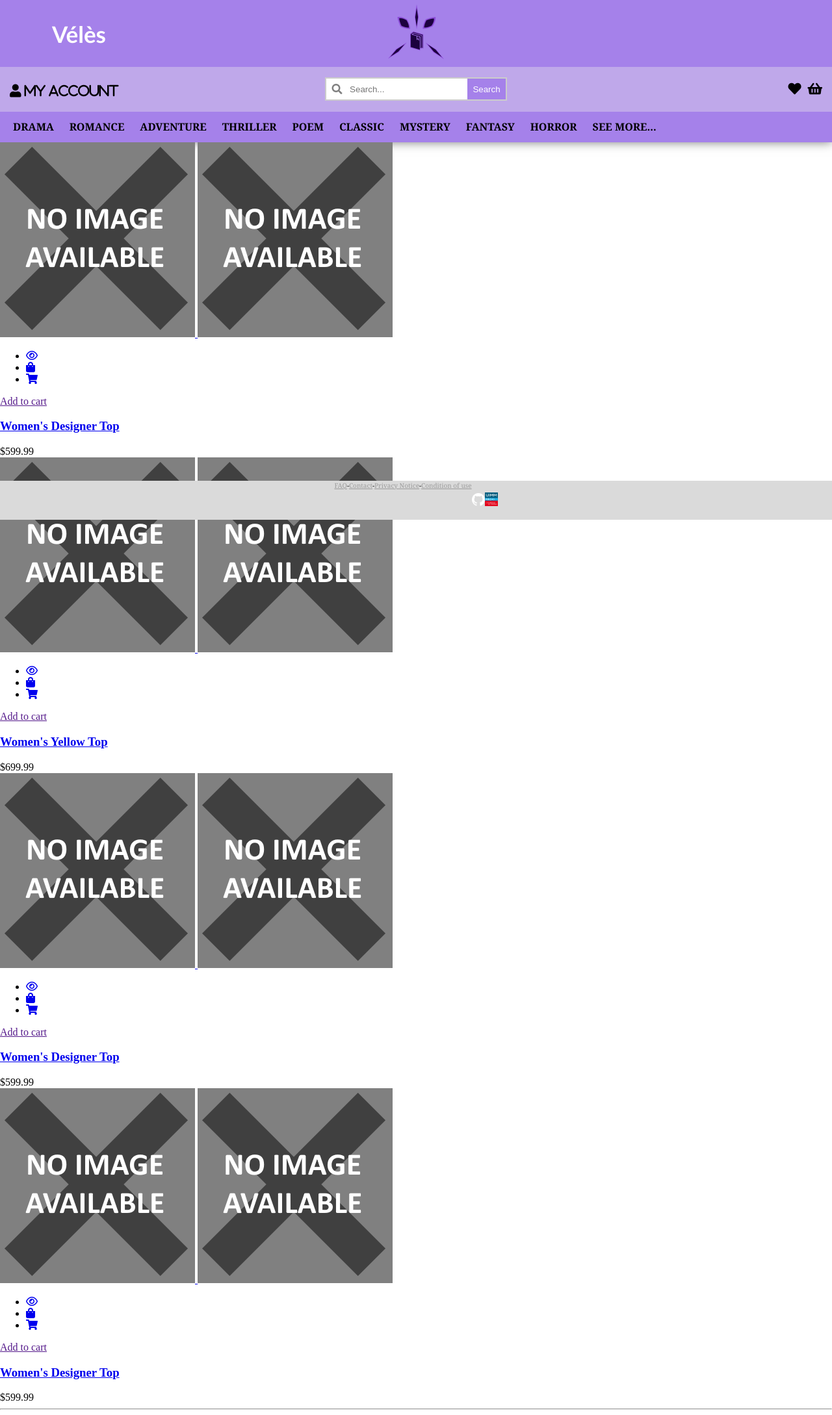
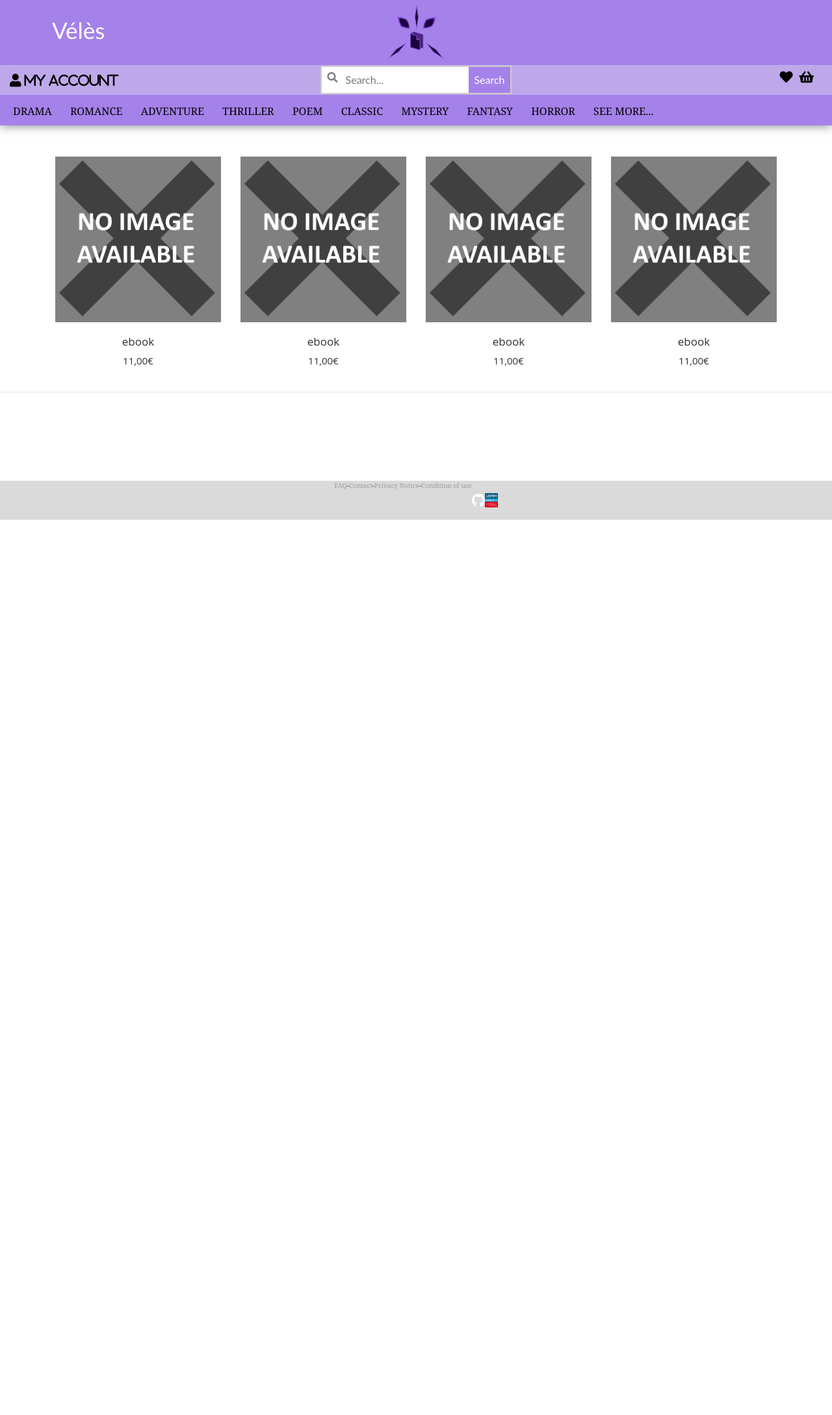
Before and after one commit to Opalie/ppe-hibouk, a PHP site: page / in a window 1280 px wide. Shown: the whole page at 65% size. After the commit the page ends 800 px from the top, so only its background shows below. Run offline with PHP 8.4, Linux system fonts and the light colour scheme; the visitor is signed in with stand-in values (Sample User, id 1); some libraries are stand-ins or nearby versions.

Commit message:
Fix css error

```diff
--- a/Website/index.php
+++ b/Website/index.php
@@ -9,6 +9,9 @@ include_once './include/session_function.php';
 <head>
     <meta charset="UTF-8" />
     <meta name="viewport" content="width=device-width, initial-scale=1.0" />
+    <link href="//maxcdn.bootstrapcdn.com/bootstrap/4.1.1/css/bootstrap.min.css" rel="stylesheet" id="bootstrap-css">
+    <!------ Include the above in your HEAD tag ---------->
+
     <script src="https://kit.fontawesome.com/64d58efce2.js"></script>
     <link rel="stylesheet" href="style/index.css" />
     <title>Profile</title>
@@ -20,7 +23,7 @@ include_once './include/navbar.php';
 
 <body>
 
-    <div class="container">
+    <div class="container mt-5">
         <div class="row">
             <div class="col-md-3 col-sm-6">
                 <div class="product-grid2">
@@ -37,8 +40,8 @@ include_once './include/navbar.php';
                         <a class="add-to-cart" href="">Add to cart</a>
                     </div>
                     <div class="product-content">
-                        <h3 class="title"><a href="#">Women's Designer Top</a></h3>
-                        <span class="price">$599.99</span>
+                        <h3 class="title"><a href="#">ebook</a></h3>
+                        <span class="price">11,00€</span>
                     </div>
                 </div>
             </div>
@@ -57,8 +60,8 @@ include_once './include/navbar.php';
                         <a class="add-to-cart" href="">Add to cart</a>
                     </div>
                     <div class="product-content">
-                        <h3 class="title"><a href="#">Women's Yellow Top</a></h3>
-                        <span class="price">$699.99</span>
+                        <h3 class="title"><a href="#">ebook</a></h3>
+                        <span class="price">11,00€</span>
                     </div>
                 </div>
             </div>
@@ -77,8 +80,8 @@ include_once './include/navbar.php';
                         <a class="add-to-cart" href="">Add to cart</a>
                     </div>
                     <div class="product-content">
-                        <h3 class="title"><a href="#">Women's Designer Top</a></h3>
-                        <span class="price">$599.99</span>
+                        <h3 class="title"><a href="#">ebook</a></h3>
+                        <span class="price">11,00€</span>
                     </div>
                 </div>
             </div>
@@ -97,8 +100,8 @@ include_once './include/navbar.php';
                         <a class="add-to-cart" href="">Add to cart</a>
                     </div>
                     <div class="product-content">
-                        <h3 class="title"><a href="#">Women's Designer Top</a></h3>
-                        <span class="price">$599.99</span>
+                        <h3 class="title"><a href="#">ebook</a></h3>
+                        <span class="price">11,00€</span>
                     </div>
                 </div>
             </div>
@@ -113,5 +116,8 @@ include_once './include/copyright.php';
 ?>
 
 <script src="js/.js"></script>
+<script src="//maxcdn.bootstrapcdn.com/bootstrap/4.1.1/js/bootstrap.min.js"></script>
+<script src="//cdnjs.cloudflare.com/ajax/libs/jquery/3.2.1/jquery.min.js"></script>
+
 
 </html>
--- a/Website/style/index.css
+++ b/Website/style/index.css
@@ -0,0 +1,32 @@
+.demo{padding:45px 0}
+.product-grid2{font-family:'Open Sans',sans-serif;position:relative}
+.product-grid2 .product-image2{overflow:hidden;position:relative}
+.product-grid2 .product-image2 a{display:block}
+.product-grid2 .product-image2 img{width:100%;height:auto}
+.product-image2 .pic-1{opacity:1;transition:all .5s}
+.product-grid2:hover .product-image2 .pic-1{opacity:0}
+.product-image2 .pic-2{width:100%;height:100%;opacity:0;position:absolute;top:0;left:0;transition:all .5s}
+.product-grid2:hover .product-image2 .pic-2{opacity:1}
+.product-grid2 .social{padding:0;margin:0;position:absolute;bottom:50px;right:25px;z-index:1}
+.product-grid2 .social li{margin:0 0 10px;display:block;transform:translateX(100px);transition:all .5s}
+.product-grid2:hover .social li{transform:translateX(0)}
+.product-grid2:hover .social li:nth-child(2){transition-delay:.15s}
+.product-grid2:hover .social li:nth-child(3){transition-delay:.25s}
+.product-grid2 .social li a{color:#505050;background-color:#fff;font-size:17px;line-height:45px;text-align:center;height:45px;width:45px;border-radius:50%;display:block;transition:all .3s ease 0s}
+.product-grid2 .social li a:hover{color:#fff;background-color:#3498db;box-shadow:0 0 10px rgba(0,0,0,.5)}
+.product-grid2 .social li a:after,.product-grid2 .social li a:before{content:attr(data-tip);color:#fff;background-color:#000;font-size:12px;line-height:22px;border-radius:3px;padding:0 5px;white-space:nowrap;opacity:0;transform:translateX(-50%);position:absolute;left:50%;top:-30px}
+.product-grid2 .social li a:after{content:'';height:15px;width:15px;border-radius:0;transform:translateX(-50%) rotate(45deg);top:-22px;z-index:-1}
+.product-grid2 .social li a:hover:after,.product-grid2 .social li a:hover:before{opacity:1}
+.product-grid2 .add-to-cart{color:#fff;background-color:#404040;font-size:15px;text-align:center;width:100%;padding:10px 0;display:block;position:absolute;left:0;bottom:-100%;transition:all .3s}
+.product-grid2 .add-to-cart:hover{background-color:#3498db;text-decoration:none}
+.product-grid2:hover .add-to-cart{bottom:0}
+.product-grid2 .product-new-label{background-color:#3498db;color:#fff;font-size:17px;padding:5px 10px;position:absolute;right:0;top:0;transition:all .3s}
+.product-grid2:hover .product-new-label{opacity:0}
+.product-grid2 .product-content{padding:20px 10px;text-align:center}
+.product-grid2 .title{font-size:17px;margin:0 0 7px}
+.product-grid2 .title a{color:#303030}
+.product-grid2 .title a:hover{color:#3498db}
+.product-grid2 .price{color:#303030;font-size:15px}
+@media screen and (max-width:990px){
+.product-grid2{margin-bottom:30px}
+}
```
